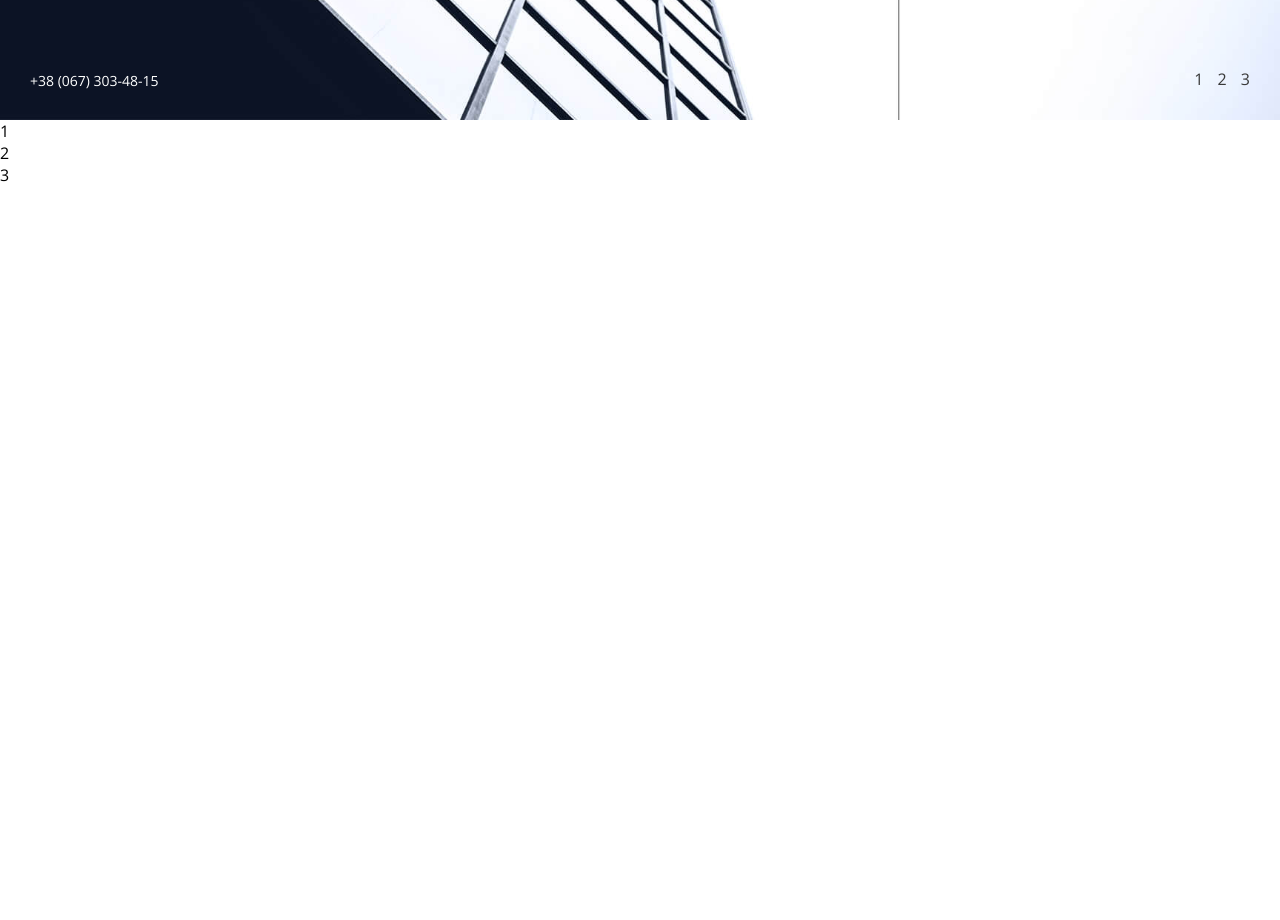
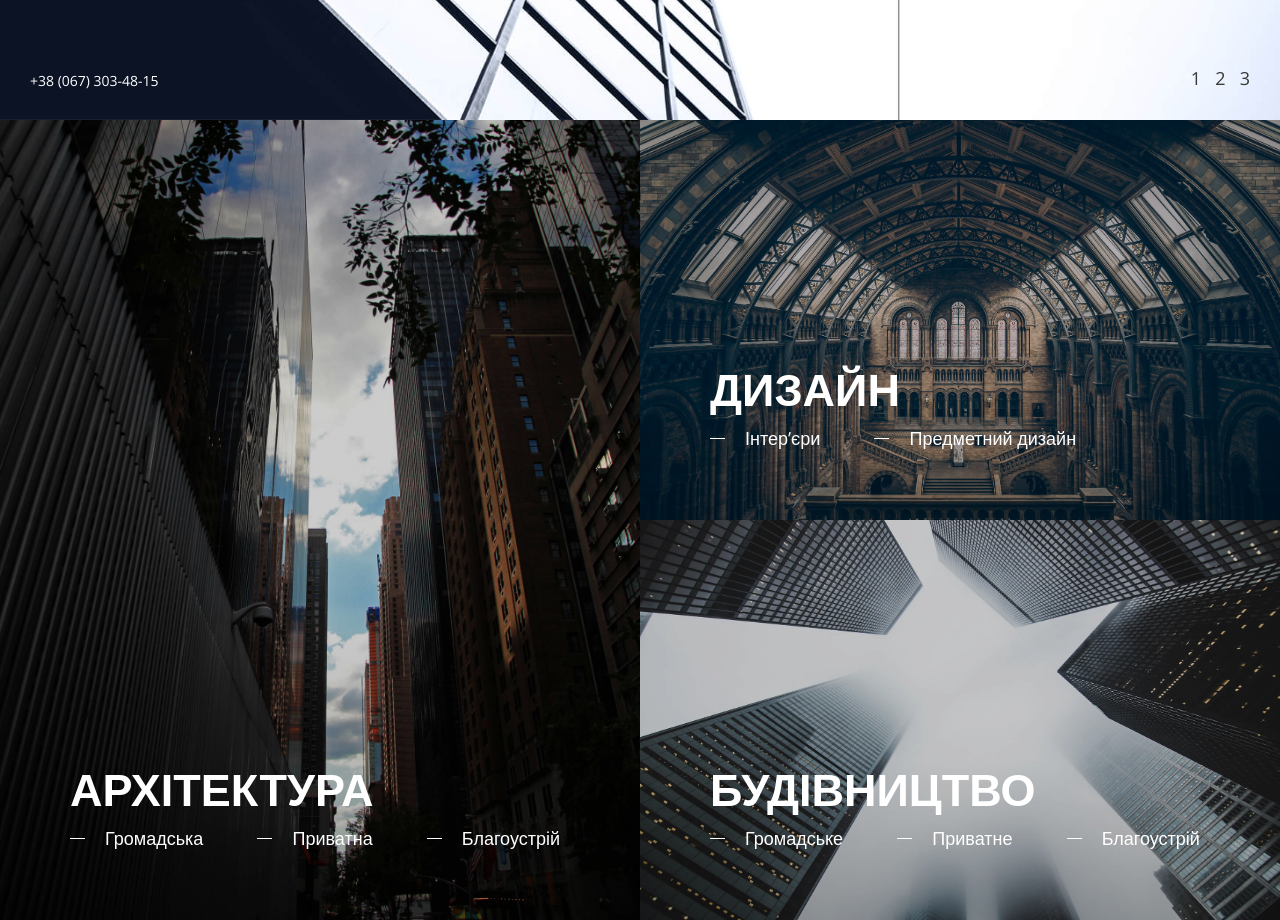
Before and after one commit to mentikora/archi, a website: page dist/index.html in a window 1280 px wide. Shown: the part 680-1600 px from the top of the page. Drawn offline with nearby package versions, Linux system fonts and the light colour scheme.

Commit message:
section-categories

```diff
--- a/app/scss/application.scss
+++ b/app/scss/application.scss
@@ -6,3 +6,5 @@
 
 @import "components/menu.scss";
 @import "components/mainpage-sections.scss";
+@import "components/section-welcome.scss";
+@import "components/section-categories.scss";
--- a/app/scss/components/mainpage-sections.scss
+++ b/app/scss/components/mainpage-sections.scss
@@ -5,96 +5,3 @@
 	width: 100%;
 	position: relative;
 }
-
-/*
- * Section welcome
-*/
-.section-welcome{
-	background: {
-		image: url('images/welcome-section-bg.jpg');
-		size: cover;
-		position: 50%;
-		repeat: no-repeat;
-	}
-
-	$offset: 30px;
-
-	&__menu-button,
-	&__current-lang,
-	&__telephone,
-	&__socials{
-		position: absolute;
-		z-index: 3;
-
-		margin: 0;
-		padding: 0;
-	}
-
-	/* menu button */
-	&__menu-button{
-		top: $offset; left: $offset;
-
-		background: 0;
-		border: 0;
-		outline: 0;
-		cursor: pointer;
-
-		span{
-			display: block;
-			width: 20px;
-			height: 1px;
-
-			background-color: $color-text-secondary;
-
-			&:nth-child(2){
-				margin: {
-					top: 4px;
-					bottom: 4px;
-				}
-			}
-		}
-	}
-
-	/* current lang */
-	&__current-lang{
-		top: $offset; right: $offset;
-
-		font-size: $font-small;
-		color: $color-text-primary;
-		text-transform: uppercase;
-	}
-
-	/* telephone */
-	&__telephone{
-		bottom: $offset; left: $offset;
-
-		font-size: $font-small;
-		color: $color-white;
-	}
-
-	/* socials */
-	&__socials{
-		bottom: $offset; right: $offset;
-
-		list-style-type: none;
-
-		li{
-			display: inline-block;
-
-			+ li{
-				margin-left: 10px;
-			}
-		}
-
-		a{
-			text-decoration: none;
-			color: $color-text-primary;
-			transition: $text-transition;
-
-			&:hover{
-				text-decoration: none;
-				color: $color-text-secondary;
-			}
-		}
-	}
-}
--- /dev/null
+++ b/app/scss/components/section-categories.scss
@@ -0,0 +1,129 @@
+/*
+ * Section categories
+*/
+.section-categories{
+	display: flex;
+
+	/* sides */
+	&__left,
+	&__right{
+		flex-basis: 50%;
+	}
+
+	/* asides */
+	&__architecrute,
+	&__design,
+	&__construction{
+		position: relative;
+
+		background: {
+			size: cover;
+			repeat: no-repeat;
+			position: 50% bottom;
+		}
+
+		&::after,
+		&::before{
+			content: '';
+			position: absolute;
+			top: 0; left: 0;
+			width: 100%;
+			height: 100%;
+		}
+
+		/* fullsize overlay */
+		&::after{
+			background-color: rgba($color-black, .2);
+		}
+
+		/* shadow */
+		&::before{
+			background: -moz-linear-gradient(top, rgba(0,0,0,0) 0%, rgba(0,0,0,0) 60%, rgba(0,0,0,0.2) 100%);
+			background: -webkit-linear-gradient(top, rgba(0,0,0,0) 0%,rgba(0,0,0,0) 60%,rgba(0,0,0,0.2) 100%);
+			background: linear-gradient(to bottom, rgba(0,0,0,0) 0%,rgba(0,0,0,0) 60%,rgba(0,0,0,0.2) 100%);
+			filter: progid:DXImageTransform.Microsoft.gradient( startColorstr='#00000000', endColorstr='#33000000',GradientType=0 );
+		}
+	}
+
+	&__architecrute{
+		height: 100vh;
+	}
+
+	&__design,
+	&__construction{
+		height: 50vh;
+	}
+
+	&__architecrute{
+		background-image: url('images/i__architecrute-1.jpg');
+	}
+	&__design{
+		background-image: url('images/i__design-1.jpg');
+	}
+	&__construction{
+		background-image: url('images/i__construction-1.jpg');
+	}
+
+	/* navigation */
+	&__nav{
+		position: absolute;
+		bottom: 70px; left: 70px;
+		z-index: 5;
+
+		&-title{
+			margin: 0;
+
+			font-weight: 900;
+			text-transform: uppercase;
+			color: $color-white;
+
+			@media(min-width: $screen-sm){
+				font-size: 45px;
+				line-height: 45px;
+
+				margin-bottom: 15px;
+			}
+		}
+		ul{
+			margin: 0; padding: 0;
+			list-style-type: none;
+		}
+		li{
+			display: inline-block;
+
+			+ li{
+				margin-left: 50px;
+			}
+		}
+		a{
+			padding-left: 35px;
+
+			position: relative;
+			text-decoration: none;
+			color: $color-white;
+			font-size: 18px;
+
+			transition: $text-transition;
+
+			&:hover{
+				color: $color-text-secondary;
+
+				&::before{
+					background-color: $color-text-secondary;
+					width: 25px;
+				}
+			}
+
+			&::before{
+				content: '';
+				position: absolute;
+				top: 50%; left: 0;
+				width: 15px;
+				height: 1px;
+				transition: $text-transition;
+
+				background-color: $color-white;
+			}
+		}
+	}
+}
--- /dev/null
+++ b/app/scss/components/section-welcome.scss
@@ -0,0 +1,93 @@
+/*
+ * Section welcome
+*/
+.section-welcome{
+	background: {
+		image: url('images/welcome-section-bg.jpg');
+		size: cover;
+		position: 50%;
+		repeat: no-repeat;
+	}
+
+	$offset: 30px;
+
+	&__menu-button,
+	&__current-lang,
+	&__telephone,
+	&__socials{
+		position: absolute;
+		z-index: 3;
+
+		margin: 0;
+		padding: 0;
+	}
+
+	/* menu button */
+	&__menu-button{
+		top: $offset; left: $offset;
+
+		background: 0;
+		border: 0;
+		outline: 0;
+		cursor: pointer;
+
+		span{
+			display: block;
+			width: 20px;
+			height: 1px;
+
+			background-color: $color-text-secondary;
+
+			&:nth-child(2){
+				margin: {
+					top: 4px;
+					bottom: 4px;
+				}
+			}
+		}
+	}
+
+	/* current lang */
+	&__current-lang{
+		top: $offset; right: $offset;
+
+		font-size: $font-small;
+		color: $color-text-primary;
+		text-transform: uppercase;
+	}
+
+	/* telephone */
+	&__telephone{
+		bottom: $offset; left: $offset;
+
+		font-size: $font-small;
+		color: $color-white;
+	}
+
+	/* socials */
+	&__socials{
+		bottom: $offset; right: $offset;
+
+		list-style-type: none;
+
+		li{
+			display: inline-block;
+
+			+ li{
+				margin-left: 10px;
+			}
+		}
+
+		a{
+			text-decoration: none;
+			font-size: 18px;
+			color: $color-text-primary;
+			transition: $text-transition;
+
+			&:hover{
+				text-decoration: none;
+				color: $color-text-secondary;
+			}
+		}
+	}
+}
--- a/app/scss/layout/layout.scss
+++ b/app/scss/layout/layout.scss
@@ -1,10 +1,6 @@
-html,
-body{
-  overflow-x: hidden;
-}
-
 body{
   min-height: 100vh;
+  overflow-x: hidden;
 
 	font: {
 		family: $font;
@@ -13,10 +9,16 @@ body{
 }
 
 .container{
-  width: 1200px;
   margin: {
     left: auto;
     right: auto;
+  }
+
+  @media(max-width: 1499px){
+    width: 90%;
+  }
+  @media(min-width: 1500px){
+    width: 1200px;
   }
 }
 
```
Also changed, not shown: dist/application.css, dist/images/i__architecrute-1.jpg (added), dist/images/i__construction-1.jpg (added), dist/images/i__design-1.jpg (added), dist/index.html, 1 other file.
